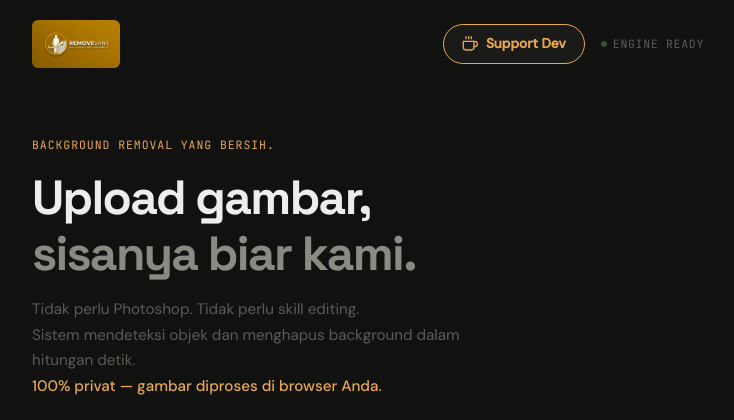
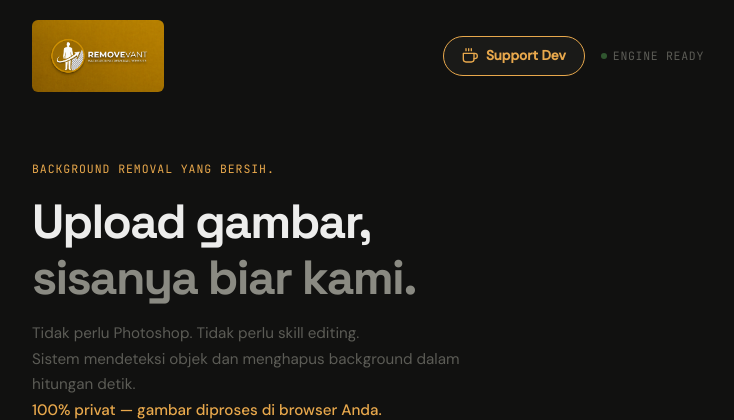
Before and after one commit to serverheru/Removevant, a PHP site: page / in a window 1280 px wide. Shown: the top 420 px of the page, without its empty margins (272-1006 px from the left). Run offline with PHP 8.4, Linux system fonts and the light colour scheme.

Commit message:
Updarte Icon

```diff
--- a/assets/css/style.css
+++ b/assets/css/style.css
@@ -75,7 +75,7 @@ a { text-decoration: none; color: inherit; }
     gap: 10px;
 }
 .brand-icon {
-    height: 48px;
+    height: 72px;
     width: auto;
     border-radius: 6px;
     object-fit: contain;
```
